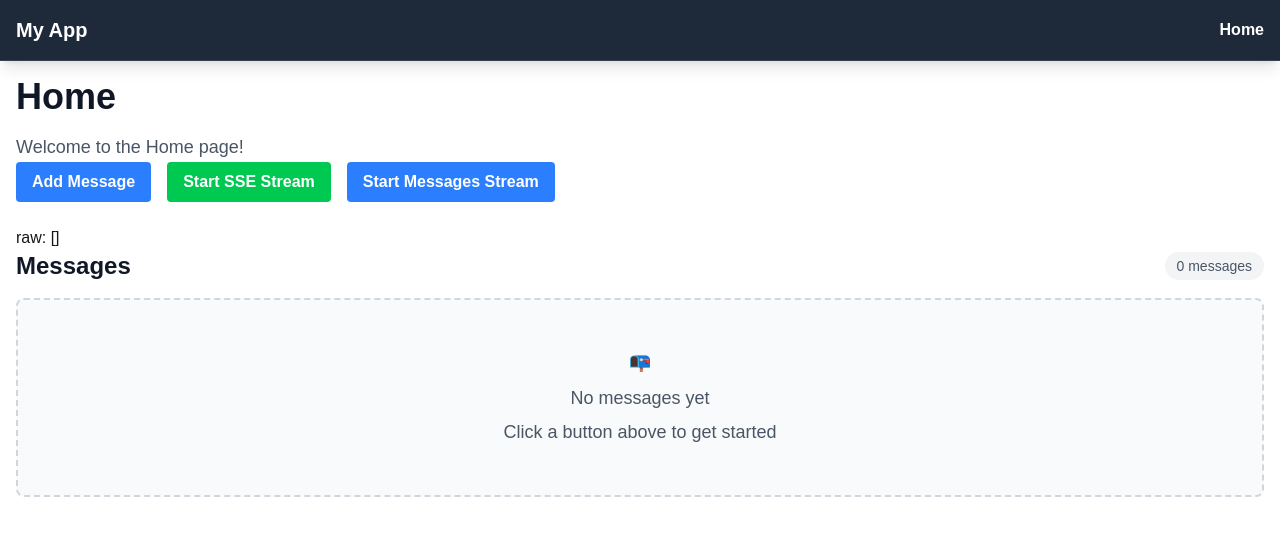
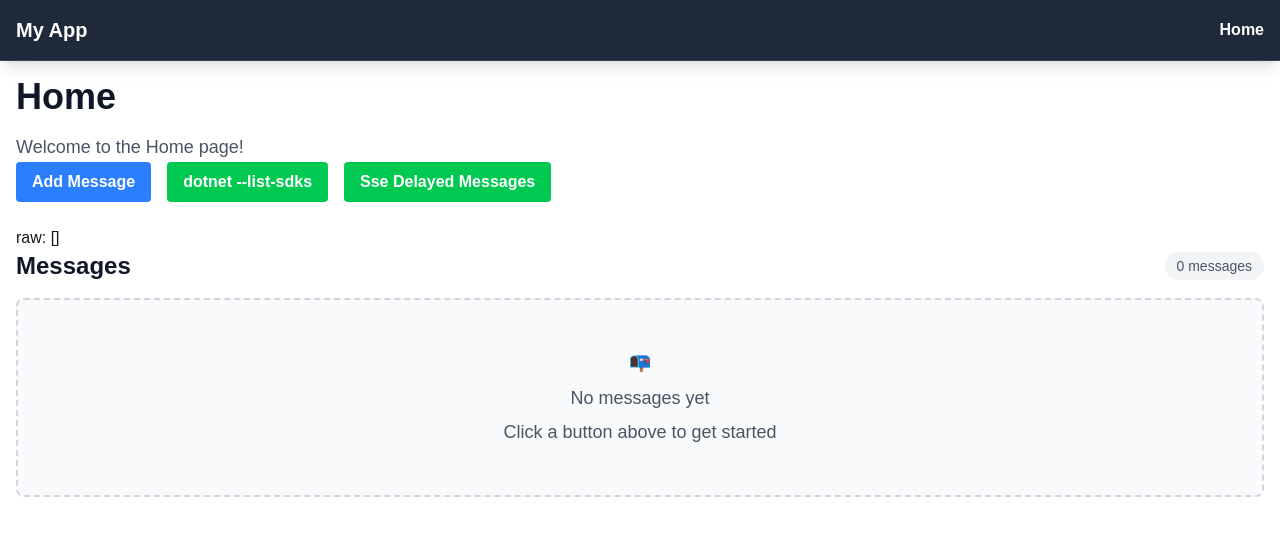
Before and after one commit to merklegroot/hudsse, a Next.js app: page /home in a window 1280 px wide. Shown: the top 536 px of the page. Built offline with nearby package versions, Linux system fonts and the light colour scheme.

Commit message:
generic button

```diff
--- a/app/home/HomeControl.tsx
+++ b/app/home/HomeControl.tsx
@@ -3,7 +3,7 @@
 import { useMessageStore } from '@/store/messageStore';
 import AddMessageButton from '@/components/AddMessageButton';
 import SseDotNetListSdksButton from '@/components/SseDotNetListSdksButton';
-import SseMessagesButton from '@/components/SseMessagesButton';
+import SseDelayedMessagesButton from '@/components/SseDelayedMessagesButton';
 import MessageList from '@/components/MessageList';
 
 export function HomeControl() {
@@ -14,7 +14,7 @@ export function HomeControl() {
             <div className="space-x-4 mb-4">
                 <AddMessageButton />
                 <SseDotNetListSdksButton />
-                <SseMessagesButton />
+                <SseDelayedMessagesButton />
             </div>
             <div>
                 <MessageList messages={messages} />
--- a/app/layout.tsx
+++ b/app/layout.tsx
@@ -1,5 +1,6 @@
 import type { Metadata } from 'next'
 import Navigation from '../components/Navigation'
+import { SseProvider } from '../contexts/SseContext'
 import '../styles/globals.css'
 
 export const metadata: Metadata = {
@@ -15,8 +16,10 @@ export default function RootLayout({
   return (
     <html lang="en">
       <body>
-        <Navigation />
-        {children}
+        <SseProvider>
+          <Navigation />
+          {children}
+        </SseProvider>
       </body>
     </html>
   )
--- /dev/null
+++ b/components/SseButton.tsx
@@ -0,0 +1,25 @@
+'use client'
+
+import { useSse } from '../contexts/SseContext';
+
+export default function SseButton({creatEventSource, label}: {creatEventSource: () => EventSource, label: string }) {
+  const { startSseStream, isLoading } = useSse();
+
+  const onClick = () => {
+    if (isLoading) return;
+
+    startSseStream(creatEventSource);
+  };
+
+  return (<button
+    onClick={onClick}
+    disabled={isLoading}
+    className={`font-bold py-2 px-4 rounded ${isLoading
+        ? 'bg-gray-400 cursor-not-allowed'
+        : 'bg-green-500 hover:bg-green-700 text-white'
+      }`}
+  >
+    {isLoading ? `processing...` : label}
+  </button>
+  )
+}
--- /dev/null
+++ b/components/SseDelayedMessagesButton.tsx
@@ -0,0 +1,8 @@
+'use client'
+
+import SseButton from './SseButton';
+
+export default function SseDelayedMessagesButton() {
+  return (<SseButton
+    creatEventSource={() => new EventSource('/api/sse/messages')} label="Sse Delayed Messages" />)
+}
--- a/components/SseDotNetListSdksButton.tsx
+++ b/components/SseDotNetListSdksButton.tsx
@@ -1,29 +1,10 @@
 'use client'
 
-import { useState } from 'react';
-import { sseClientHandlerFactory } from '../workflows/sseClientHandlerFactory';
-import { useMessageStore } from '@/store/messageStore';
+import SseButton from './SseButton';
 
 export default function SseDotNetListSdksButton() {
-  const [isLoading, setIsLoading] = useState(false);
-  const addSseMessage = useMessageStore((state) => state.addSSEMessage);
-
-  const onClick = () => {
-    if (isLoading) return;
-
-    setIsLoading(true);
-    sseClientHandlerFactory(setIsLoading, () => new EventSource('/api/sse/dotnet/list-sdks'), addSseMessage);
-  };
-
-  return (<button
-    onClick={onClick}
-    disabled={isLoading}
-    className={`font-bold py-2 px-4 rounded ${isLoading
-        ? 'bg-gray-400 cursor-not-allowed'
-        : 'bg-green-500 hover:bg-green-700 text-white'
-      }`}
-  >
-    {isLoading ? 'Loading SSE...' : 'Start SSE Stream'}
-  </button>
-  )
+  return (
+    <SseButton
+      creatEventSource={() => new EventSource('/api/sse/dotnet/list-sdks')}
+      label="dotnet --list-sdks" />)
 }
--- a/components/SseMessagesButton.tsx
+++ /dev/null
@@ -1,99 +0,0 @@
-'use client'
-
-import { useMessageStore } from '../store/messageStore';
-import { SseMessage } from '../models/SseMessage';
-import { useState } from 'react';
-import { sseClientHandlerFactory } from '@/workflows/sseClientHandlerFactory';
-
-const parseSSEData = (data: string): SseMessage | undefined => {
-  try {
-    return JSON.parse(data);
-  } catch (error) {
-    console.error('Error parsing SSE data:', error);
-    return undefined;
-  }
-};
-
-const handleSSEMessage = (addSSEMessage: (message: SseMessage) => void) => (event: MessageEvent) => {
-  console.log('SSE Raw data received:', event.data);
-
-  if (event.data === '[DONE]') {
-    console.log('SSE stream completed');
-    return { shouldClose: true };
-  }
-
-  const data = parseSSEData(event.data);
-  console.log('SSE Parsed data:', data);
-
-  if (data?.type && data?.contents) {
-    console.log('Adding message to store:', data);
-    addSSEMessage(data as SseMessage);
-  } else {
-    console.warn('Invalid message format:', data);
-  }
-
-  return { shouldClose: false };
-};
-
-const handleSSEError = (error: Event) => {
-  console.error('SSE error:', error);
-  return { shouldClose: true };
-};
-
-const createEventSource = () => new EventSource('/api/sse/messages');
-
-const createSSEHandlers = (addSSEMessage: (message: SseMessage) => void, setIsLoading: (loading: boolean) => void) => {
-  const eventSource = createEventSource();
-
-  console.log('SSE EventSource created, readyState:', eventSource.readyState);
-
-  const messageHandler = handleSSEMessage(addSSEMessage);
-  const errorHandler = handleSSEError;
-
-  eventSource.onopen = () => {
-    console.log('SSE connection opened');
-  };
-
-  eventSource.onmessage = (event) => {
-    const result = messageHandler(event);
-    if (result.shouldClose) {
-      eventSource.close();
-      setIsLoading(false);
-    }
-  };
-
-  eventSource.onerror = (error) => {
-    console.log('SSE error event, readyState:', eventSource.readyState);
-    const result = errorHandler(error);
-    if (result.shouldClose) {
-      eventSource.close();
-      setIsLoading(false);
-    }
-  };
-
-  return eventSource;
-};
-
-export default function SseMessagesButton() {
-  const addSSEMessage = useMessageStore((state) => state.addSSEMessage);
-  const [isLoading, setIsLoading] = useState(false);
-
-  const onClick = () => {
-    if (isLoading) return;
-
-    setIsLoading(true);
-    sseClientHandlerFactory(setIsLoading, () => new EventSource('/api/sse/messages'), addSSEMessage);
-  };
-
-  return (<button
-    onClick={onClick}
-    disabled={isLoading}
-    className={`font-bold py-2 px-4 rounded ${isLoading
-        ? 'bg-gray-400 cursor-not-allowed'
-        : 'bg-blue-500 hover:bg-blue-700 text-white'
-      }`}
-  >
-    {isLoading ? 'Loading Messages...' : 'Start Messages Stream'}
-  </button>
-  )
-}
--- /dev/null
+++ b/contexts/SseContext.tsx
@@ -0,0 +1,49 @@
+'use client';
+
+import React, { createContext, useContext, ReactNode, useState, useCallback } from 'react';
+import { sseClientHandlerFactory } from '../workflows/sseClientHandlerFactory';
+import { useMessageStore } from '../store/messageStore';
+
+interface SseContextType {
+  startSseStream: (createEventSource: () => EventSource) => EventSource;
+  isLoading: boolean;
+}
+
+const SseContext = createContext<SseContextType | undefined>(undefined);
+
+interface SseProviderProps {
+  children: ReactNode;
+}
+
+export function SseProvider({ children }: SseProviderProps) {
+  const addSseMessage = useMessageStore((state) => state.addSSEMessage);
+  const [isLoading, setIsLoading] = useState(false);
+
+  const startSseStream = useCallback((createEventSource: () => EventSource) => {
+    if (isLoading) {
+      console.warn('SSE stream already in progress');
+      return new EventSource('about:blank'); // Return a dummy EventSource
+    }
+
+    setIsLoading(true);
+    return sseClientHandlerFactory(
+      setIsLoading,
+      createEventSource,
+      addSseMessage
+    );
+  }, [addSseMessage, isLoading]);
+
+  return (
+    <SseContext.Provider value={{ startSseStream, isLoading }}>
+      {children}
+    </SseContext.Provider>
+  );
+}
+
+export function useSse() {
+  const context = useContext(SseContext);
+  if (context === undefined) {
+    throw new Error('useSse must be used within a SseProvider');
+  }
+  return context;
+}
--- a/store/messageStore.ts
+++ b/store/messageStore.ts
@@ -12,7 +12,7 @@ const createInitialState = (): Pick<MessageState, 'messages'> => ({
 });
 
 const addMessageToState = (state: MessageState) => (message: string) => ({
-  messages: [...state.messages, { type: 'other', contents: message }]
+  messages: [...state.messages, { type: 'other' as const, contents: message }]
 });
 
 const addSSEMessageToState = (state: MessageState) => (message: SseMessage) => ({
```
